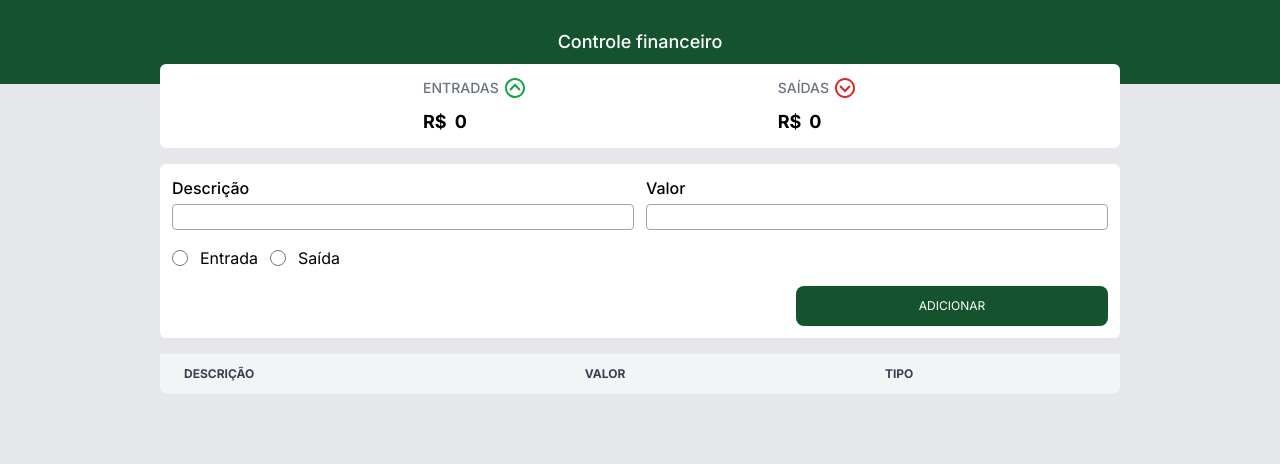
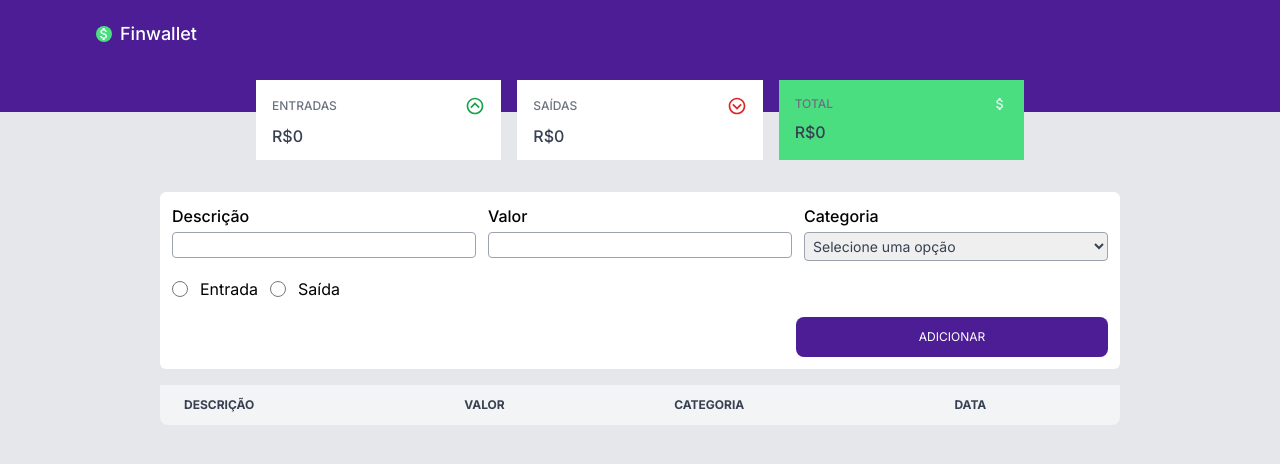
Before and after one commit to Alice-Lira/controle-financeiro, a Next.js app: page / in a window 1280 px wide. Shown: the top 464 px of the page. Built offline with nearby package versions, Linux system fonts and the light colour scheme.

Commit message:
alteração no layout

```diff
--- a/src/app/components/card.js
+++ b/src/app/components/card.js
@@ -1,38 +1,15 @@
-'use client'
-import { BiChevronUpCircle } from "react-icons/bi"
-import { BiChevronDownCircle } from "react-icons/bi";
 
-export default function Card({input, output}) {
-    return (
-        <div className="w-full absolute top-0 left-0 z-10">
-            <div className="w-full absolute top-16 z-20 px-3 lg:px-20 xl:px-40">
-                <div className="bg-white p-3 rounded-md flex justify-evenly items-center">
-                    <div className="flex flex-col">
-                        <div className="flex gap-1 items-center justify-center">
-                            <p className="text-sm uppercase text-gray-500 font-medium ">Entradas</p>
-                            <BiChevronUpCircle className="text-green-600 text-2xl"/>
-                        </div>
-                        <div className="flex gap-2 pt-2">
-                            <span className="font-bold text-lg">R$</span>
-                            <span className="font-bold text-lg">{input}</span>
-                        </div>
-                    </div>
-
-                    <div className="flex flex-col ">
-                        <div className="flex items-center justify-center gap-1">
-                            <p className="text-sm uppercase text-gray-500 font-medium">Saídas</p>
-                            <BiChevronDownCircle className="text-red-600 text-2xl"/>
-                        </div>
-
-                        <div className="flex gap-2 pt-2">
-                            <span className="font-bold text-lg">R$</span>
-                            <span className="font-bold text-lg">{output}</span>
-                        </div>
-
-                    </div>
-
-                </div>
-            </div>
-        </div>
-    )
+export default function Card({ value, title, icon, color }) {
+  return (
+    <div className={`flex flex-col gap-2 p-4 w-1/3 h-20 ${color}`}>
+      <div className="flex items-center justify-between">
+        <p className="text-xs uppercase text-gray-500 font-medium">{title}</p>
+        {icon}
+      </div>
+      <div className="flex">
+        <span className="text-base font-medium text-gray-700">R$</span>
+        <span className="text-base font-medium text-gray-700">{value}</span>
+      </div>
+    </div>
+  )
 }
--- /dev/null
+++ b/src/app/components/header.js
@@ -0,0 +1,19 @@
+'use client'
+import { MdAttachMoney } from "react-icons/md";
+import Card from "./card";
+import { BiChevronDownCircle, BiChevronUpCircle } from "react-icons/bi";
+
+
+export default function Header({ input, output, total }) {
+    return (
+        <div className="w-full absolute top-0 left-0 z-10">
+            <div className="w-full absolute top-20 z-20 px-3 lg:px-20 xl:px-40">
+                <div className="flex justify-evenly items-center gap-4 px-24">
+                    <Card value={input} title={'Entradas'} icon={<BiChevronUpCircle className="text-green-600 text-xl" />} color={"bg-white"} />
+                    <Card value={output} title={'Saídas'} icon={<BiChevronDownCircle className="text-red-600 text-xl" />} color={"bg-white"} />
+                    <Card value={total} title={'Total'} icon={<MdAttachMoney className="text-gray-100" />} color={"bg-green-400"} />
+                </div>
+            </div>
+        </div>
+    )
+}
--- a/src/app/layout.js
+++ b/src/app/layout.js
@@ -1,5 +1,6 @@
 import { Inter } from "next/font/google";
 import "./globals.css";
+import { MdAttachMoney } from "react-icons/md";
 
 const inter = Inter({ subsets: ["latin"] });
 
@@ -12,10 +13,13 @@ export default function RootLayout({ children }) {
   return (
     <html lang="pt-BR" className="bg-gray-200">
       <body className={inter.className}>
-        <div className="bg-green-900 flex justify-center items-center p-7 relative">
-          <header>
-            <h1 className="text-white text-lg font-medium ">Controle financeiro</h1>
-          </header>
+        <div className="bg-violet-900 flex px-24 py-5 h-28 relative">
+          <div>
+            <div className="flex gap-2 items-center">
+              <MdAttachMoney className="text-white bg-green-400 rounded-full" />
+              <h1 className="text-white text-lg font-medium">Finwallet</h1>
+            </div>
+          </div>
         </div>
         <main>
           <div className="pt-20 pb-5 px-3 lg:px-20 xl:px-40">
--- a/src/app/page.js
+++ b/src/app/page.js
@@ -1,6 +1,7 @@
 'use client'
 import { useEffect, useState } from "react";
-import Card from "./components/card";
+import Header from "./components/header";
+import { RiDeleteBin6Line } from "react-icons/ri";
 
 export default function Home() {
   const [description, setDescription] = useState('')
@@ -10,31 +11,33 @@ export default function Home() {
   const [errorDescription, setErrorDescription] = useState('')
   const [errorValue, setErrorValue] = useState('')
   const [errorSelectedOption, setErrorSelectedOption] = useState('')
+  const [errorCategory, setErrorCategory] = useState('')
   const [input, setInput] = useState(0)
   const [output, setOutput] = useState(0)
+  const [selectCategory, setSelectCategory] = useState('')
 
   useEffect(() => {
     const data = localStorage.getItem('itens')
-    if(!data) return
+    if (!data) return
     const itensParsed = JSON.parse(data)
-    if(itensParsed.length > 0) setItens([...itensParsed])
+    if (itensParsed.length > 0) setItens([...itensParsed])
   }, [])
 
-  useEffect(() =>{
+  useEffect(() => {
     let totalInput = 0
     let totalOutput = 0
 
-    itens.forEach( (item) => {
-      if(item.type == 'input') {
+    itens.forEach((item) => {
+      if (item.type == 'input') {
         totalInput += Number(item.value)
       }
-      if(item.type == 'output') {
+      if (item.type == 'output') {
         totalOutput += Number(item.value)
       }
     })
     setInput(totalInput)
     setOutput(totalOutput)
-  },[itens])
+  }, [itens])
 
   const handleInputChangeDescription = (event) => {
     setDescription(event.target.value)
@@ -46,28 +49,36 @@ export default function Home() {
     setErrorValue('')
   }
 
+  const handleSelectChange = (event) => {
+    setSelectCategory(event.target.value)
+    setErrorCategory('')
+  }
   const handleAdd = (event) => {
     event.preventDefault()
     let errorDescriptionMsg = ''
     let errorValueMsg = ''
     let errorSelectedOptionMsg = ''
+    let errorCategory = ''
 
-    if(description == '' || description == null) {
+    if (description == '' || description == null) {
       errorDescriptionMsg = '*Campo obrigatório'
     }
 
-    if(value == '' || value == null) {
+    if (value == '' || value == null) {
       errorValueMsg = '*Campo obrigatório'
     }
 
-    if(selectedOption == '' || selectedOption == null) {
+    if (selectedOption == '' || selectedOption == null) {
       errorSelectedOptionMsg = '*Campo obrigatório'
     }
 
+    if (selectCategory == '' || selectCategory == null) {
+      errorCategory = '*Campo obrigatório'
+    }
     setErrorDescription(errorDescriptionMsg)
     setErrorValue(errorValueMsg)
     setErrorSelectedOption(errorSelectedOptionMsg)
-    if(errorDescriptionMsg != '' || errorValueMsg != '' || errorSelectedOptionMsg != '') {
+    if (errorDescriptionMsg != '' || errorValueMsg != '' || errorSelectedOptionMsg != '' || errorCategory != '') {
       return
     }
 
@@ -75,7 +86,9 @@ export default function Home() {
     newItens.push({
       name: description,
       value,
-      type: selectedOption
+      type: selectedOption,
+      category: selectCategory,
+      date: new Date()
     })
     setItens(newItens)
     setDescription('')
@@ -89,9 +102,15 @@ export default function Home() {
     setErrorSelectedOption('')
   }
 
+  const handleDelete = (indexToDelete) => {
+    const newData = itens.filter((_, index) => index !== indexToDelete)
+    console.log('cheguei aqui')
+    setItens(newData)
+  }
+
   return (
     <div>
-      <Card input={input} output={output}/>
+      <Header input={input} output={output} total={input - output} />
       <form>
         <div className="bg-white p-3 gap-4 flex flex-col rounded-md">
           <div className="lg:flex-row gap-3 flex flex-col">
@@ -115,6 +134,22 @@ export default function Home() {
                 onChange={handleInputChangeValue}
               />
               {errorValue && <p className="text-red-600 mt-1 font-medium">{errorValue}</p>}
+            </div>
+
+            <div className="flex flex-col w-full">
+              <p className="text-base font-medium mb-1">Categoria</p>
+              <select
+                className=" p-1 border border-gray-400 rounded text-gray-700 text-sm focus:outline-none focus:ring-1 focus:ring-black"
+                id="options"
+                value={selectCategory}
+                onChange={handleSelectChange}
+              >
+                <option value="">Selecione uma opção</option>
+                <option value="Casa">Casa</option>
+                <option value="Aluguel">Aluguel</option>
+                <option value="Pessoal">Pessoal</option>
+              </select>
+              {errorCategory && <p className="text-red-600 mt-1 font-medium">{errorCategory}</p>}
             </div>
           </div>
 
@@ -142,7 +177,7 @@ export default function Home() {
           </div>
           <div className="flex justify-end">
             <button
-              className="bg-green-900 text-white px-4 py-3 rounded-lg uppercase text-xs w-full md:w-1/3"
+              className="bg-violet-900 text-white px-4 py-3 rounded-lg uppercase text-xs w-full md:w-1/3 hover:bg-violet-500"
               onClick={handleAdd}>
               Adicionar
             </button>
@@ -156,28 +191,38 @@ export default function Home() {
             <tr>
               <th className="px-6 py-3">Descrição</th>
               <th className="px-6 py-3">Valor</th>
-                  <th className="px-6 py-3">Tipo</th>
+              <th className="px-6 py-3">Categoria</th>
+              <th className="px-6 py-3">Data</th>
+              {/* <th className="px-6 py-3"></th> */}
             </tr>
           </thead>
+          <tbody>
             {itens.map((item, index) =>
-              <tbody>
-                <tr className="bg-white" key={index}>
+              <tr className="bg-white border border-b" key={index}>
                 <td className="px-6 py-4 text-gray-900">
                   {item.name}
                 </td>
 
-                  <td className="px-6 py-4 font-semibold">
-                    {item.value} R$
+                <td className="px-6 py-4">
+                  <p className={item.type == 'input' ? 'text-green-600' : 'text-red-600'}>
+                    R${item.value}
+                  </p>
+
                 </td>
 
                 <td className="px-6 py-4">
-                    <p className={item.type == 'input' ? 'text-green-600' : 'text-red-600'}>
-                      {item.type == 'input' ? 'Entrada' : 'Saída'}
-                    </p>
+                  {item.category}
+                </td>
+
+                <td className="px-6 py-4 text-gray-900 flex items-center justify-between">
+                  {new Date(item.date).toLocaleDateString()}
+                  <button onClick={() => handleDelete(index)}>
+                    <RiDeleteBin6Line className="text-red-600" />
+                  </button>
                 </td>
               </tr>
+            )}
           </tbody>
-              )}
         </table>
       </div>
     </div>
```
Lines whose indentation alone changed are shown as unchanged.
